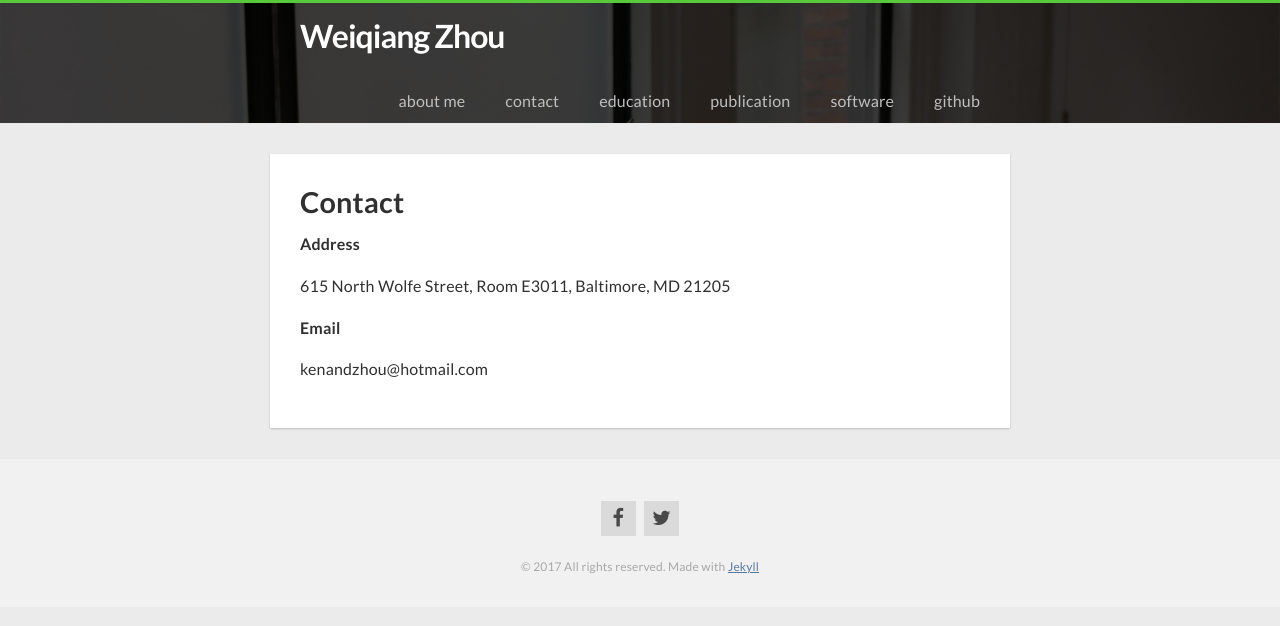
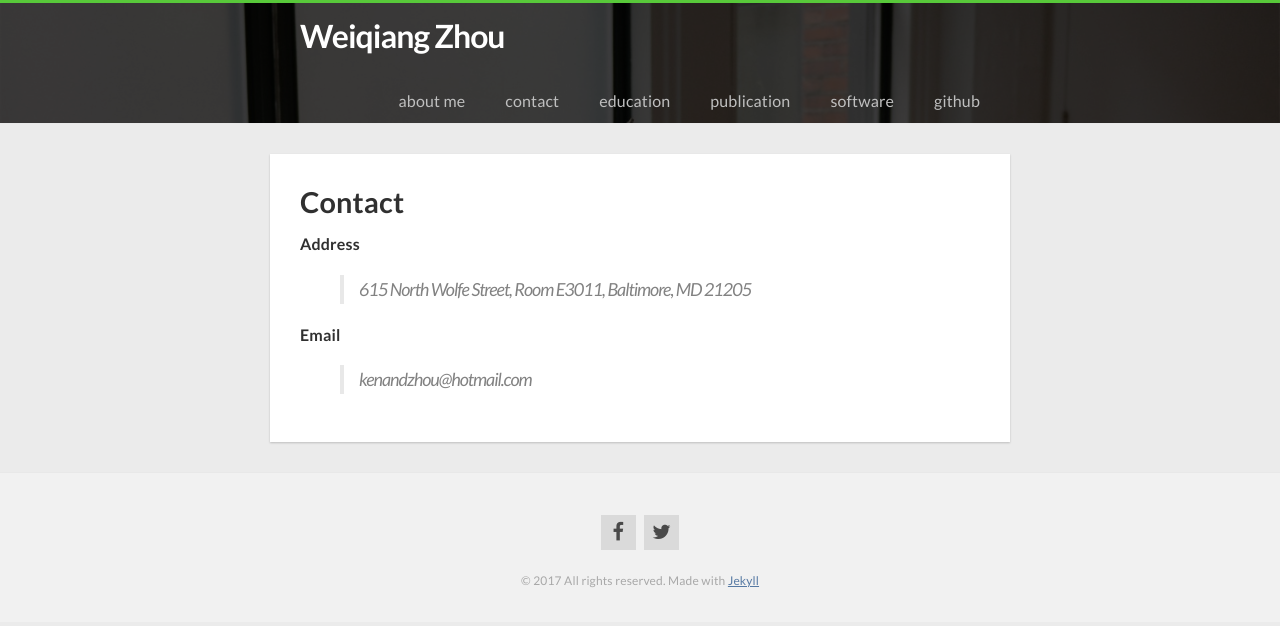
Before and after one commit to ILoveYouKen/ILoveYouKen.github.io, a Jekyll site: the page built from contact.md, in a window 1280 px wide. Shown: the top 626 px of the page. Built offline with Jekyll 4.4.1, drawn with Linux system fonts in a browser that asks for light colours; nearby versions of some CDN libraries.

```diff
--- a/contact.md
+++ b/contact.md
@@ -7,9 +7,9 @@ slug: contact
 
 **Address**
 
-615 North Wolfe Street, Room E3011, Baltimore, MD 21205
+>615 North Wolfe Street, Room E3011, Baltimore, MD 21205
 
 
 **Email**
 
-kenandzhou@hotmail.com
+>kenandzhou@hotmail.com
```
